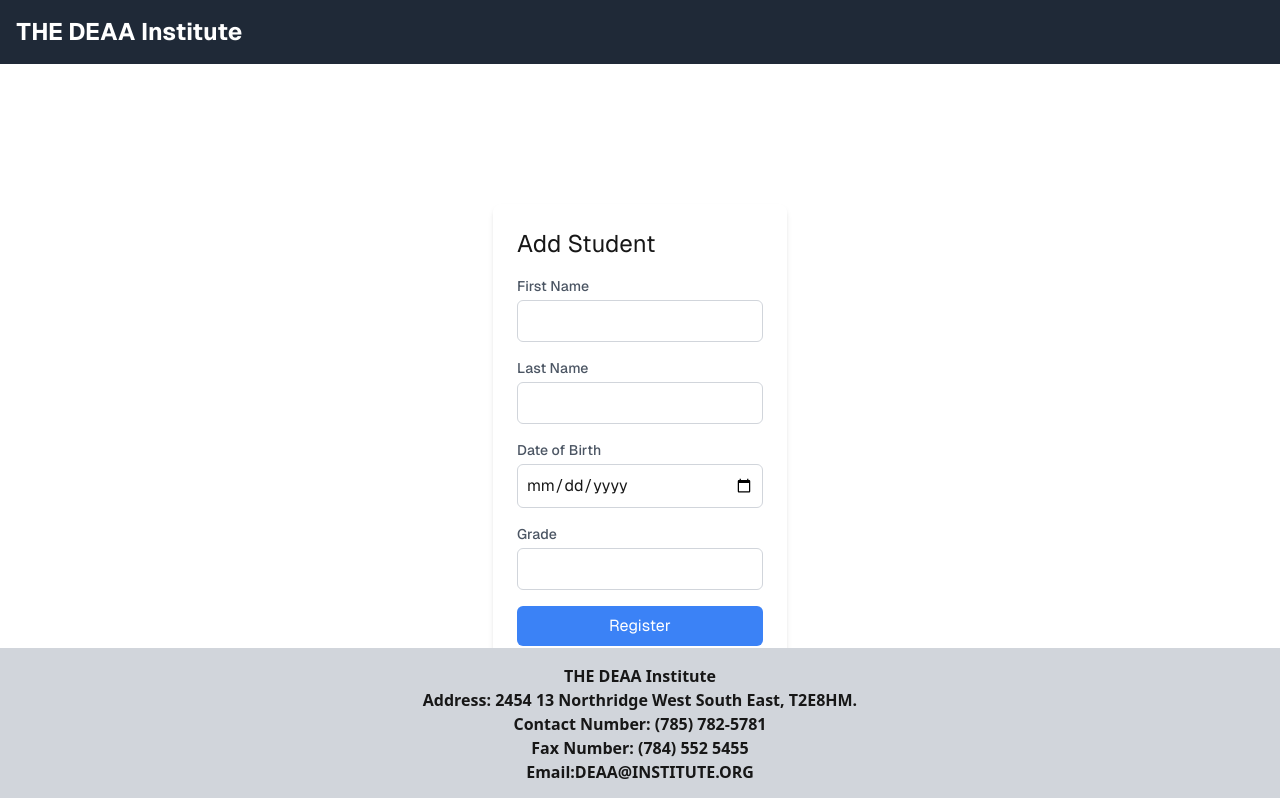
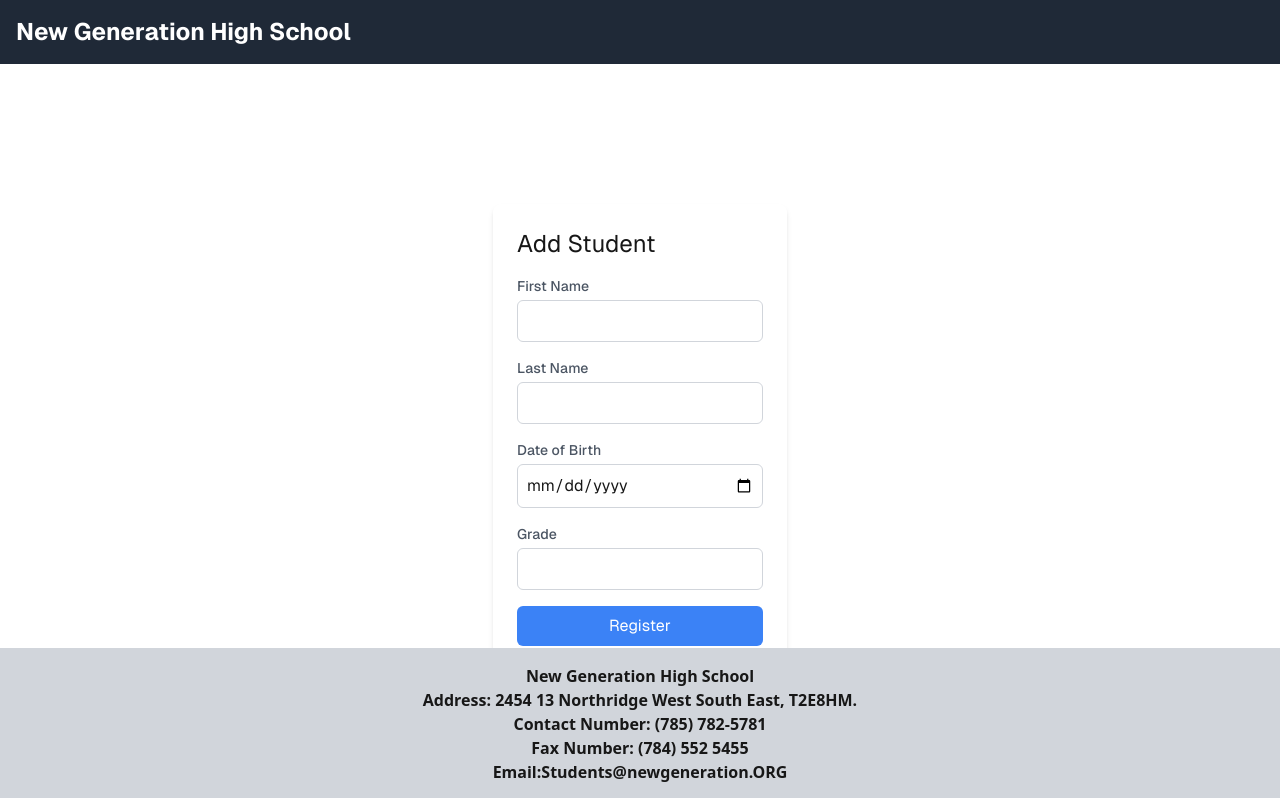
Before and after one commit to Anna-kay-Joiles/Assignment2, a Next.js app: page / in a window 1280 px wide. Shown: the top 798 px of the page. Built offline with nearby package versions, Linux system fonts and the light colour scheme; data requests are answered from the project's data file.

Commit message:
Change the name

```diff
--- a/components/Footer.js
+++ b/components/Footer.js
@@ -4,13 +4,13 @@ const Footer = () => {
   return (
 <footer className="bg-gray-300 p-4 text-center fixed bottom-0 left-0 w-full z-10">
 <p className="font-sans font-semibold">
-        THE DEAA Institute <br />
+        New Generation High School <br />
         Address: 2454 13 Northridge West South East, T2E8HM. <br />
         Contact Number: (785) 782-5781 <br />
         Fax Number: (784) 552 5455 <br />
         Email:
         <a href="#" className="hover:underline hover:decoration-red-600">
-          DEAA@INSTITUTE.ORG
+          Students@newgeneration.ORG
         </a>
       </p>
     </footer>
--- a/components/Navbar.js
+++ b/components/Navbar.js
@@ -4,7 +4,7 @@ const Navbar = () => {
   return (
     <nav className="bg-gray-800 w-full fixed top-0 left-0 z-10">
     <div className="max-w-screen-xl mx-auto p-4">
-      <h1 className="text-white text-2xl font-bold">THE DEAA Institute</h1>
+      <h1 className="text-white text-2xl font-bold">New Generation High School</h1>
     </div>
   </nav>
   );
```
